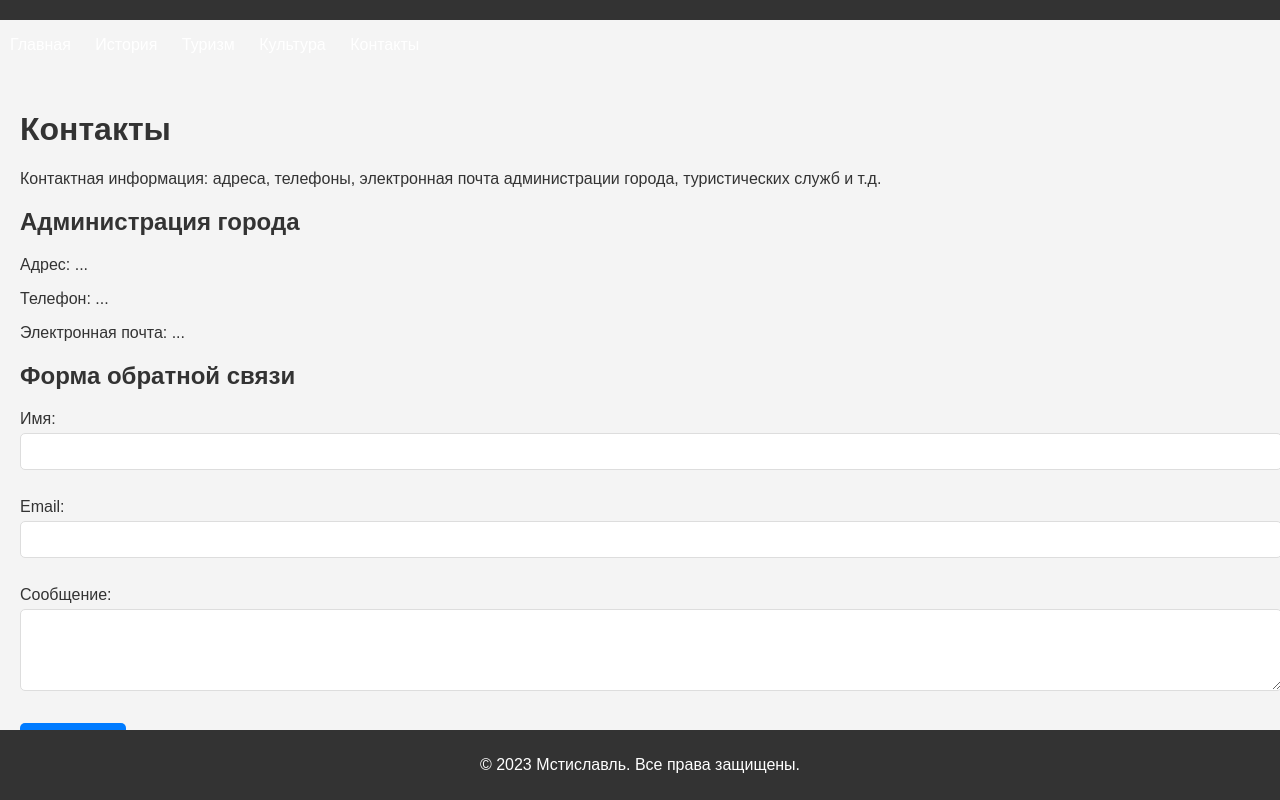
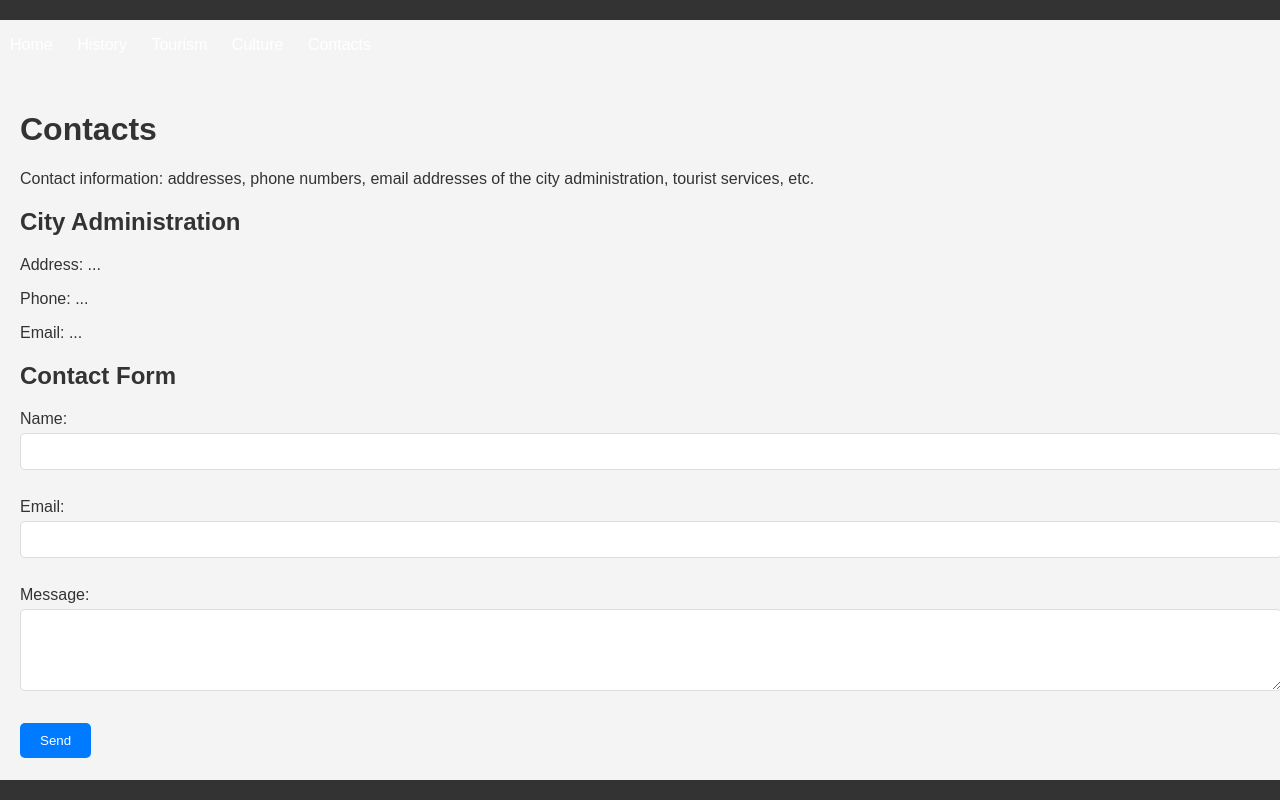
Before and after one commit to ffourtytwot/ffourtytwot, a plain HTML site: page contacts.html in a window 1280 px wide. Drawn offline with Linux system fonts and the light colour scheme.

Commit message:
Update contacts.html

```diff
--- a/contacts.html
+++ b/contacts.html
@@ -1,9 +1,9 @@
 <!DOCTYPE html>
-<html lang="ru">
+<html lang="en">
 <head>
     <meta charset="UTF-8">
     <meta name="viewport" content="width=device-width, initial-scale=1.0">
-    <title>Контакты</title>
+    <title>Contacts</title>
     <link rel="stylesheet" href="style.css">
 </head>
 <body>
@@ -12,45 +12,45 @@
         </header>
         <nav>
             <ul>
-                <li><a href="index.html">Главная</a></li>
-                <li><a href="history.html">История</a></li>
-                <li><a href="tourism.html">Туризм</a></li>
-                <li><a href="culture.html">Культура</a></li>
-                <li><a href="contacts.html">Контакты</a></li>
+                <li><a href="index.html">Home</a></li>
+                <li><a href="history.html">History</a></li>
+                <li><a href="tourism.html">Tourism</a></li>
+                <li><a href="culture.html">Culture</a></li>
+                <li><a href="contacts.html">Contacts</a></li>
             </ul>
         </nav>
     </header>
 
     <main>
-        <h1>Контакты</h1>
-        <p>Контактная информация: адреса, телефоны, электронная почта администрации города, туристических служб и т.д.</p>
+        <h1>Contacts</h1>
+        <p>Contact information: addresses, phone numbers, email addresses of the city administration, tourist services, etc.</p>
 
         <section class="contact-info">
-            <h2>Администрация города</h2>
-            <p>Адрес: ...</p>
-            <p>Телефон: ...</p>
-            <p>Электронная почта: ...</p>
+            <h2>City Administration</h2>
+            <p>Address: ...</p>
+            <p>Phone: ...</p>
+            <p>Email: ...</p>
         </section>
 
         <section class="contact-form">
-            <h2>Форма обратной связи</h2>
+            <h2>Contact Form</h2>
             <form action="#" method="post">
-                <label for="name">Имя:</label>
+                <label for="name">Name:</label>
                 <input type="text" id="name" name="name"><br><br>
 
                 <label for="email">Email:</label>
                 <input type="email" id="email" name="email"><br><br>
 
-                <label for="message">Сообщение:</label>
+                <label for="message">Message:</label>
                 <textarea id="message" name="message" rows="4"></textarea><br><br>
 
-                <input type="submit" value="Отправить">
+                <input type="submit" value="Send">
             </form>
         </section>
     </main>
 
     <footer>
-        <p>© 2023 Мстиславль. Все права защищены.</p>
+
     </footer>
 
 </body>
```
